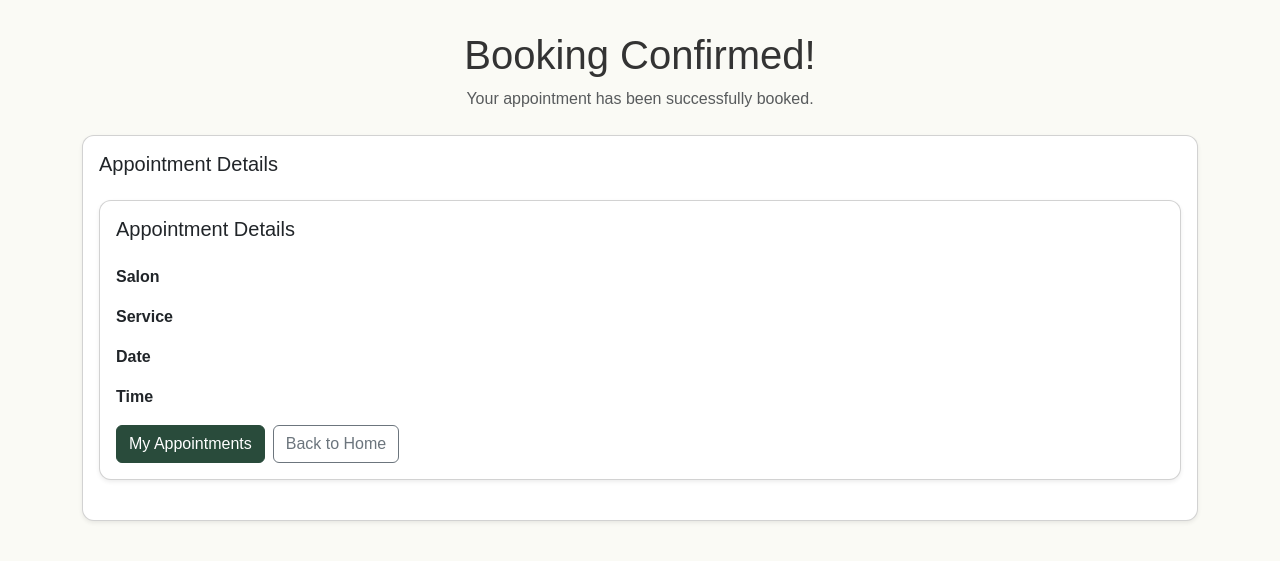
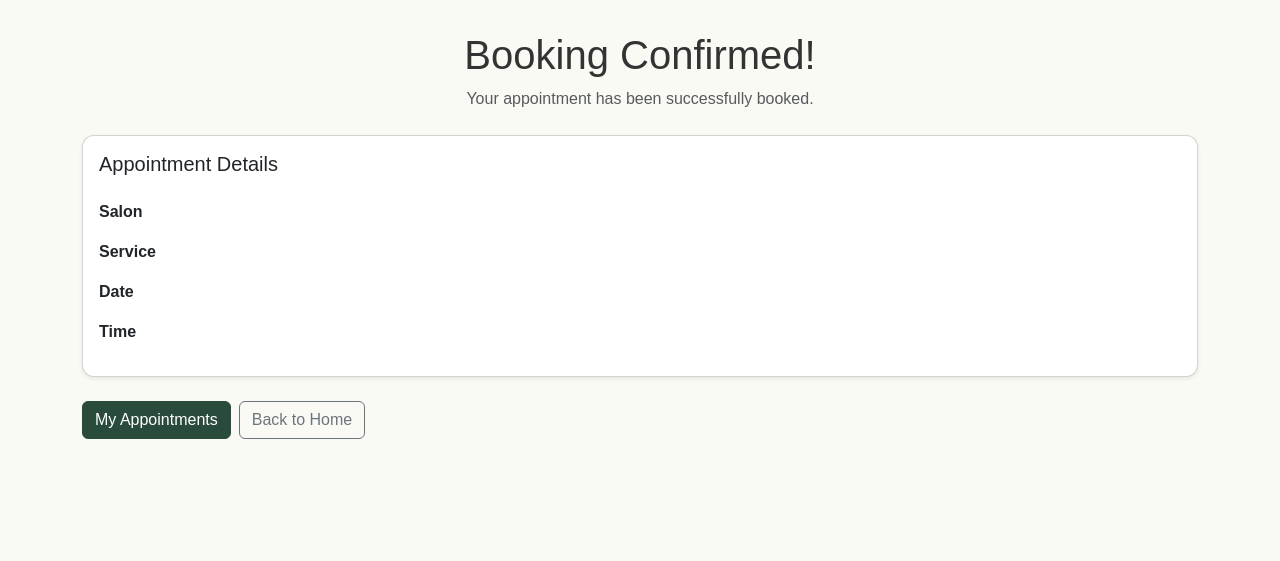
Before and after one commit to preethi-ca/cmpt276-project, a Spring app: template src/main/resources/templates/customer/booking-confirmation.html in a window 1280 px wide. Shown: the part 138-699 px from the top of the page. Run offline with Thymeleaf, Linux system fonts and the light colour scheme; the template is opened without the code that fills it, so the values that code supplies are empty; some of the project's set-up classes (security, data sources, template engines, error pages and the like) are left out, and stand-ins take their place.

Commit message:
Update booking-confirmation.html and fixed html errors from previous merge conflicts

```diff
--- a/src/main/resources/templates/customer/booking-confirmation.html
+++ b/src/main/resources/templates/customer/booking-confirmation.html
@@ -27,17 +27,14 @@
             th:text="${emailMessage}">
         </div>
 
-        <!--appointment details-->
-        <div class="card shadow-sm mb-4">
-            <div class="card-body">
-            <h2 class="h5 mb-4">Appointment Details</h2>
         <div
             th:if="${smsMessage}"
             class="alert alert-info"
             role="status"
-        th:text="${smsMessage}"
-      ></div>
+            th:text="${smsMessage}">
+        </div>
 
+        <!--appointment details-->
         <div class="card shadow-sm mb-4">
             <div class="card-body">
                 <h2 class="h5 mb-4">Appointment Details</h2>
@@ -68,6 +65,8 @@
                         $<span th:text="${bookedService.price}"></span>
                     </div>
                 </div>
+            </div>
+        </div>
 
         <!--navigation buttons-->
         <div class="d-flex gap-2 flex-wrap">
```
Lines whose indentation alone changed are shown as unchanged.
